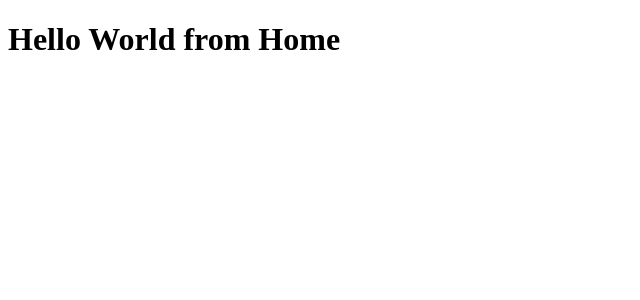
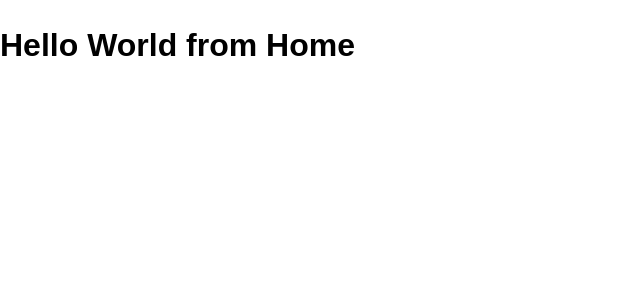
Before and after one commit to piku-afk/vault, a React (Vite) app: page / in a window 1280 px wide. Shown: the top 300 px of the page, without its empty margins (0-640 px from the left). Built offline with nearby package versions, Linux system fonts and the light colour scheme.

Commit message:
feat: integrate mantine ui

```diff
--- /dev/null
+++ b/postcss.config.cjs
@@ -0,0 +1,14 @@
+module.exports = {
+  plugins: {
+    'postcss-preset-mantine': {},
+    'postcss-simple-vars': {
+      variables: {
+        'mantine-breakpoint-xs': '36em',
+        'mantine-breakpoint-sm': '48em',
+        'mantine-breakpoint-md': '62em',
+        'mantine-breakpoint-lg': '75em',
+        'mantine-breakpoint-xl': '88em',
+      },
+    },
+  },
+};
--- /dev/null
+++ b/src/theme.ts
@@ -0,0 +1,9 @@
+import { createTheme } from '@mantine/core';
+
+const fontFamily = 'Inter Variable, sans-serif';
+
+export const theme = createTheme({
+  fontFamily,
+  headings: { fontFamily },
+  primaryColor: 'violet',
+});
```
Also changed, not shown: package.json (+7 -0 lines), src/index.tsx (+9 -1 lines), 1 other file (tests, documents, lock files or other folders).
